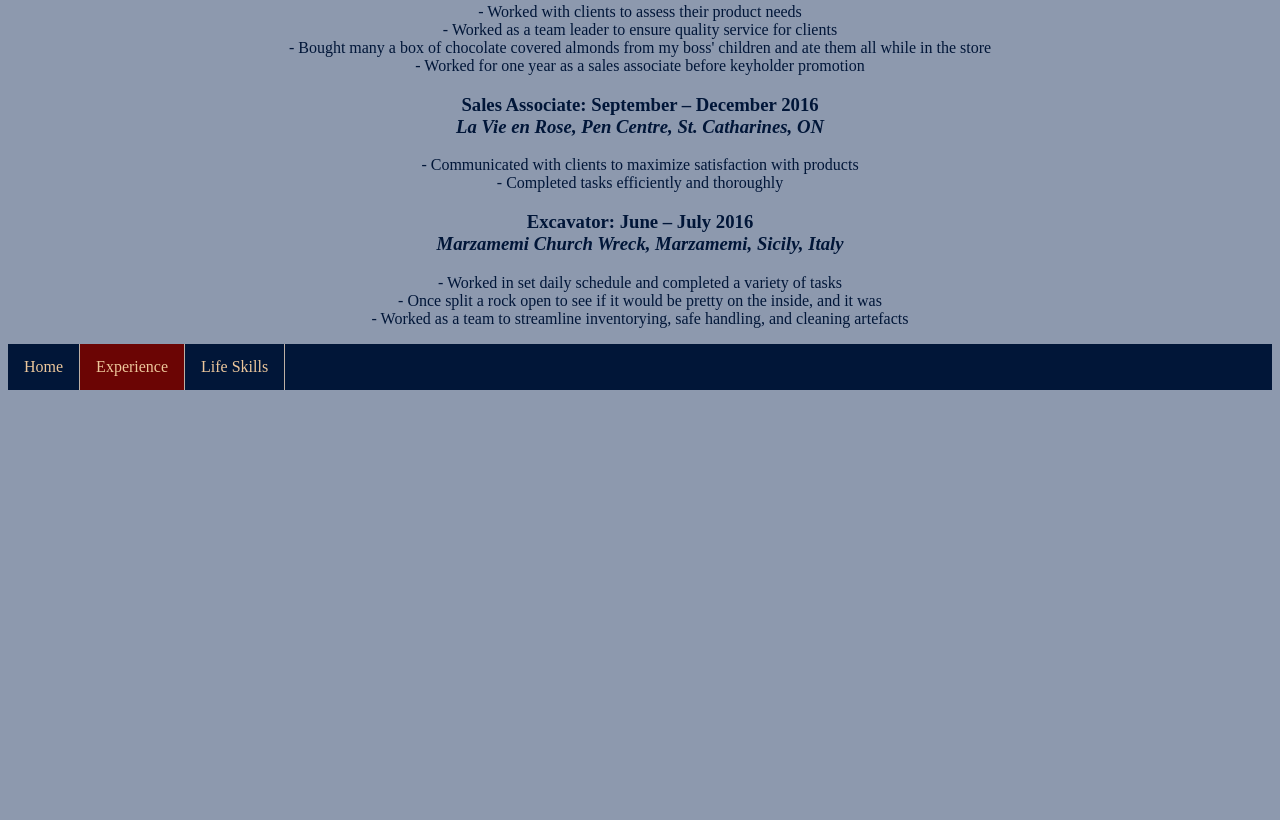
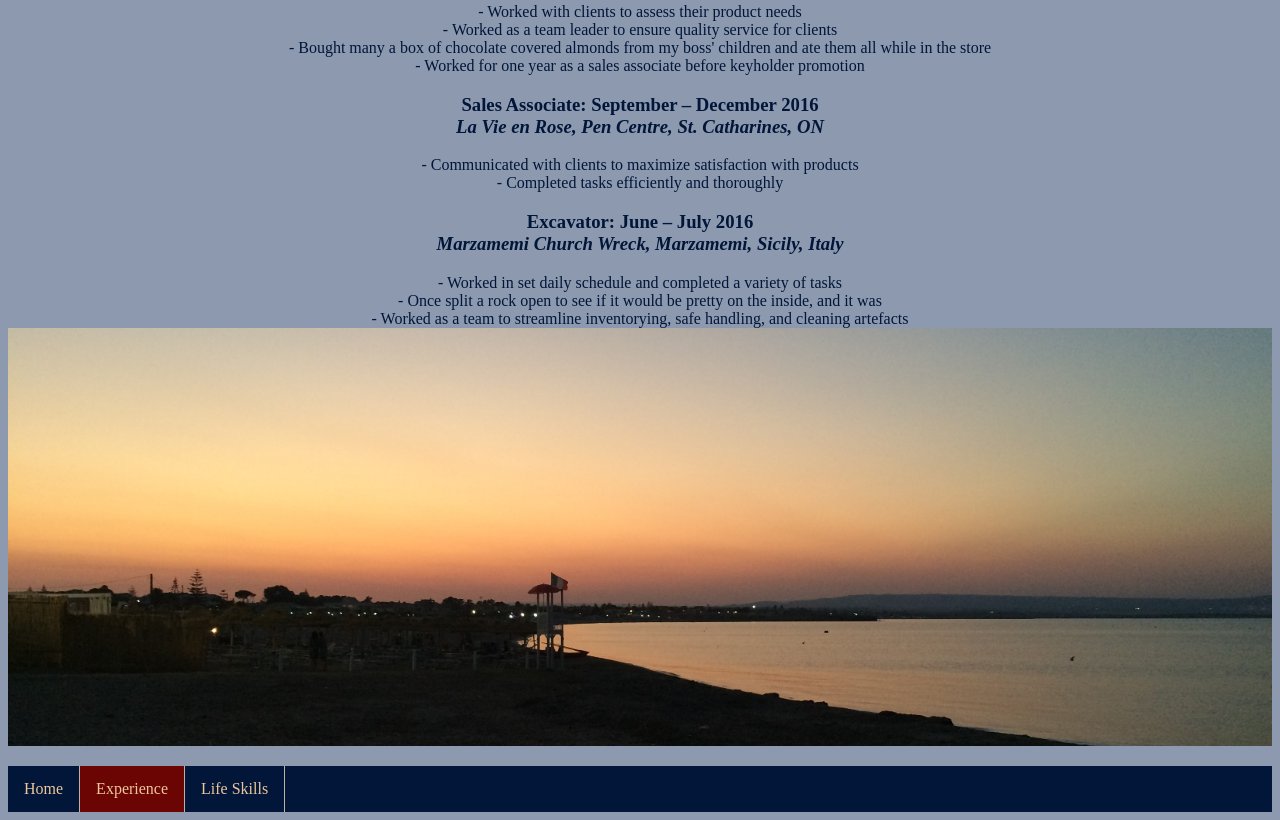
Before and after one commit to carolbuckingham/carolbuckingham.github.io, a plain HTML site: page backgroundinfo.html in a window 1280 px wide. Shown: the part 698-1518 px from the top of the page. Before the commit the page ends 1096 px from the top, so only its background shows below. Drawn offline with Linux system fonts and the light colour scheme.

Commit message:
Update backgroundinfo.html

```diff
--- a/backgroundinfo.html
+++ b/backgroundinfo.html
@@ -21,9 +21,7 @@
 <!-- h1 is title for page, h2 is section titles, h3 is subsection headings -->
 <h1>Carol Buckingham</h1>
 <h5> she/they </h5>
-
 <h2>Education</h2>
-
 <h3>
 <!-- www.educative.io/edpresso/how-to-add-a-line-break-using-css -->
 <!-- I couldn't find a simple way to do this on w3schools versus using <br> -->
@@ -35,7 +33,6 @@
 <span id="content2">- Cartographic Specialist stream </span>
 - First semester in progress
 </p>
-
 <h3>
 <span id="content3">Honours Bachelor of Arts, Classics major: completed April 2018 </span>
 <i>Brock University, St. Catharines, ON </i>
@@ -46,9 +43,7 @@
 <span id="content5">- Wrote many papers on archaeological subjects that will never again see the light of day </span>
 - GEOG 2P07 (Intro to Geospatial Technologies) & 3P05 (Intro to GIS)
 </p>
-
 <h2>Experience</h2>
-
 <h3>
 <span id="content6">Field Technician, Seasonal: September 2018 – August 2021 </span>
 <i>Archaeological Services Inc., Burlington, ON</i>
@@ -72,7 +67,6 @@
 <span id="content14">- Bought many a box of chocolate covered almonds from my boss' children and ate them all while in the store </span>
 - Worked for one year as a sales associate before keyholder promotion
 </p>
-
 <h3>
 <span id="content15">Sales Associate: September – December 2016 </span>
 <i>La Vie en Rose, Pen Centre, St. Catharines, ON</i>
@@ -89,15 +83,15 @@
 <p>
 <span id="content18">- Worked in set daily schedule and completed a variety of tasks </span>
 <span id="content19">- Once split a rock open to see if it would be pretty on the inside, and it was </span>
-- Worked as a team to streamline inventorying, safe handling, and cleaning artefacts
+<span id="content20">- Worked as a team to streamline inventorying, safe handling, and cleaning artefacts </span>
+<!-- photo taken during field school June/July 2016, Marzamemi, Sicily, Italy -->
+<img src="marzamemi_sunset.jpg" alt="Sunset at beach in Marzamemi, Sicily">
 </p>
-
 <ul class="botnav">
   <li><a href="index.html">Home</a></li>
 <!-- this is now the active page -->
   <li><a class="active" href="backgroundinfo.html">Experience</a></li>
   <li><a href="skills.html">Life Skills</a></li>
 </ul>
-
 </body>
 </html>
```
